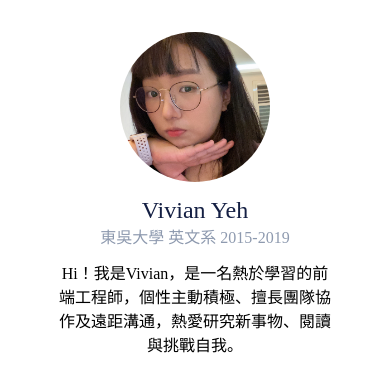
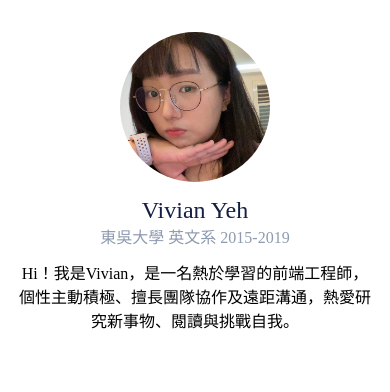
Before and after one commit to vivian1223/rotating-resume, a React (Create React App) app: page / in a window 390 px wide. Shown: the top 392 px of the page. Built offline with nearby package versions, Linux system fonts and the light colour scheme.

Commit message:
feat: add resume intro layout & rwd

```diff
--- a/src/component/layout/Resume/index.js
+++ b/src/component/layout/Resume/index.js
@@ -3,20 +3,48 @@ import { FontAwesomeIcon } from '@fortawesome/react-fontawesome';
 
 import './index.scss';
 
+const iconListData = [
+    {
+        id:1,
+        iconClass: "fa-brands fa-github",
+        link: 'https://github.com/vivian1223'
+    },
+    {
+        id:2,
+        iconClass: "fa-brands fa-linkedin",
+        link: 'https://www.linkedin.com/in/vivian-yeh-36b21a1b7/'
+    },
+]
+
+export const IconList = ({list}) => {
+    return (
+        <ul className={classNames('icon-list')}>
+            {
+                list.map(({id ,iconClass, link})=> {
+                    return(
+                        <li key={id}><a href={link} target="_blank" rel="noreferrer"><FontAwesomeIcon className={classNames('icon')} icon={iconClass} /></a></li>
+                    )
+                })
+            }
+        </ul>
+    )
+}
+
 const Resume = () => {
     return(
-        <div className={classNames('self_intro')}>
-            <img src={require('./../../../images/selfie.jpg')} alt="Selfie" />
-            <h1>Vivian Yeh</h1>
-            <p>東吳大學 英文系 2015-2019</p>
-            <p>Hi！我是Vivian，是一名熱於學習的前端工程師，個性主動積極、擅長團隊協作及遠距溝通，熱愛研究新事物、閱讀與挑戰自我。</p>
-            <ul>
-                <li><a href="https://github.com/vivian1223" target="_blank" rel="noreferrer"><FontAwesomeIcon className={classNames('icon')} icon="fa-brands fa-github" /></a></li>
-                <li></li>
-                <li></li>
-                <li></li>
-            </ul>
+        <div className={classNames('resume')}>
+            <div className={classNames('self_intro')}>
+                <img src={require('./../../../images/selfie.jpg')} alt="Selfie" />
+                <h1>Vivian Yeh</h1>
+                <p>東吳大學 英文系 2015-2019</p>
+                <p>Hi！我是Vivian，是一名熱於學習的前端工程師，個性主動積極、擅長團隊協作及遠距溝通，熱愛研究新事物、閱讀與挑戰自我。</p>
+                <IconList list={iconListData}/>
+            </div>
+            <div className={classNames('skill')}>
+
+            </div>
         </div>
+
     )
 }
 
--- a/src/component/layout/Resume/index.scss
+++ b/src/component/layout/Resume/index.scss
@@ -1,8 +1,18 @@
+.resume {
+    max-width: 100%;
+    display: flex;
+    justify-content: center;
+}
+
 .self_intro {
     display: flex;
     flex-direction: column;
     align-items: center;
     max-width: 70%;
+    @media screen and (max-width: 768px) {
+        max-width: 100%;
+        padding: 0 1rem;
+    }
     img {
         width: 150px;
         height: 150px;
@@ -30,7 +40,13 @@
     font-size: 1.5rem;
     cursor: pointer;
     color: #8e9aaf;
+    margin: 0 0.5rem;
     &:hover {
         color: #141f43;
     }
 }
+
+.icon-list {
+    display: flex;
+    justify-content: center;
+}
```
